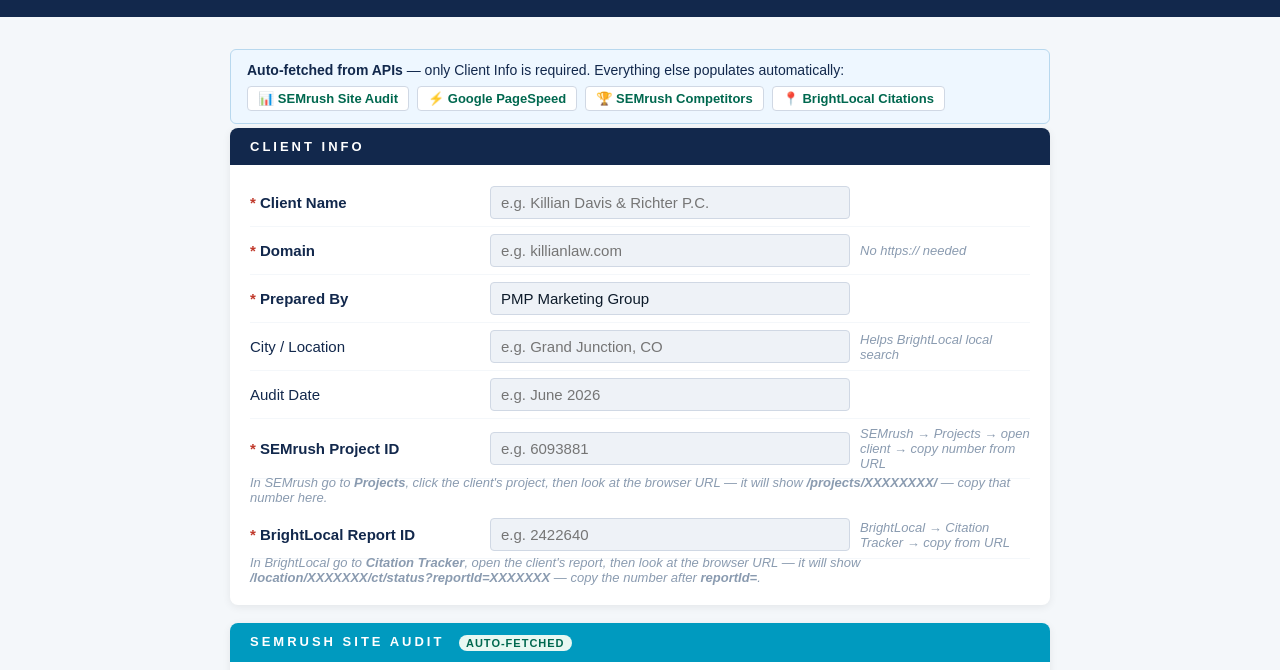
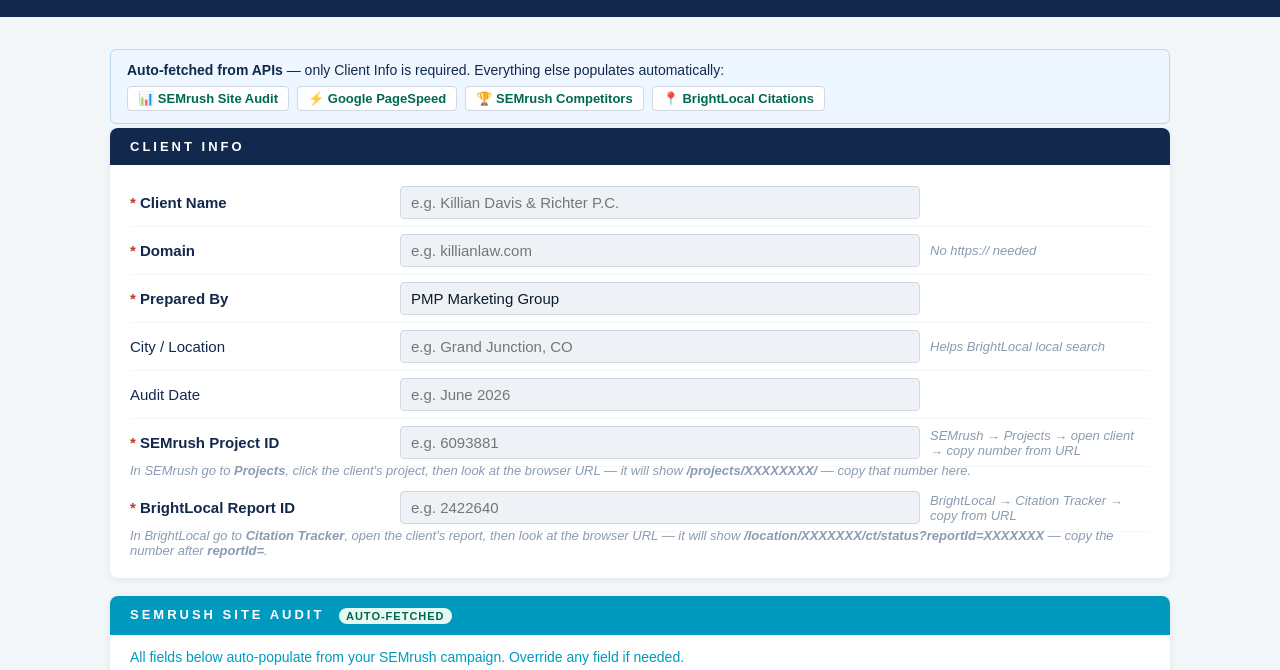
Before and after one commit to pmpmg/seo-audit-api, a website: page public/index.html in a window 1280 px wide. Shown: the part 66-736 px from the top of the page. Drawn offline with Linux system fonts and the light colour scheme.

Commit message:
Update index.html

```diff
--- a/public/index.html
+++ b/public/index.html
@@ -10,13 +10,13 @@
   header{background:#12284C;padding:20px 40px;}
   header h1{color:#009ABF;font-size:20px;letter-spacing:1px;}
   header p{color:#7ABCD4;font-size:13px;margin-top:4px;}
-  .container{max-width:860px;margin:32px auto;padding:0 20px 80px;}
+  .container{max-width:1100px;margin:32px auto;padding:0 20px 80px;}
   .card{background:white;border-radius:8px;margin-bottom:18px;overflow:hidden;box-shadow:0 2px 8px rgba(0,0,0,0.07);}
   .card-header{padding:11px 20px;font-size:13px;font-weight:bold;letter-spacing:3px;color:white;}
   .navy{background:#12284C;} .blue{background:#009ABF;} .red{background:#C0392B;} .gold{background:#C8972A;} .green{background:#00684F;} .gray{background:#6B7A8D;}
   .card-body{padding:14px 20px;}
   .auto-badge{display:inline-block;background:#E8F8F2;color:#00684F;font-size:11px;font-weight:bold;padding:2px 7px;border-radius:10px;letter-spacing:1px;margin-left:8px;vertical-align:middle;}
-  .field-row{display:grid;grid-template-columns:230px 1fr 170px;gap:10px;align-items:center;padding:7px 0;border-bottom:1px solid #F4F7FA;}
+  .field-row{display:grid;grid-template-columns:260px 1fr 220px;gap:10px;align-items:center;padding:7px 0;border-bottom:1px solid #F4F7FA;}
   .field-row:last-child{border-bottom:none;}
   .field-label{font-size:15px;color:#12284C;}
   .field-label.req{font-weight:bold;}
```
